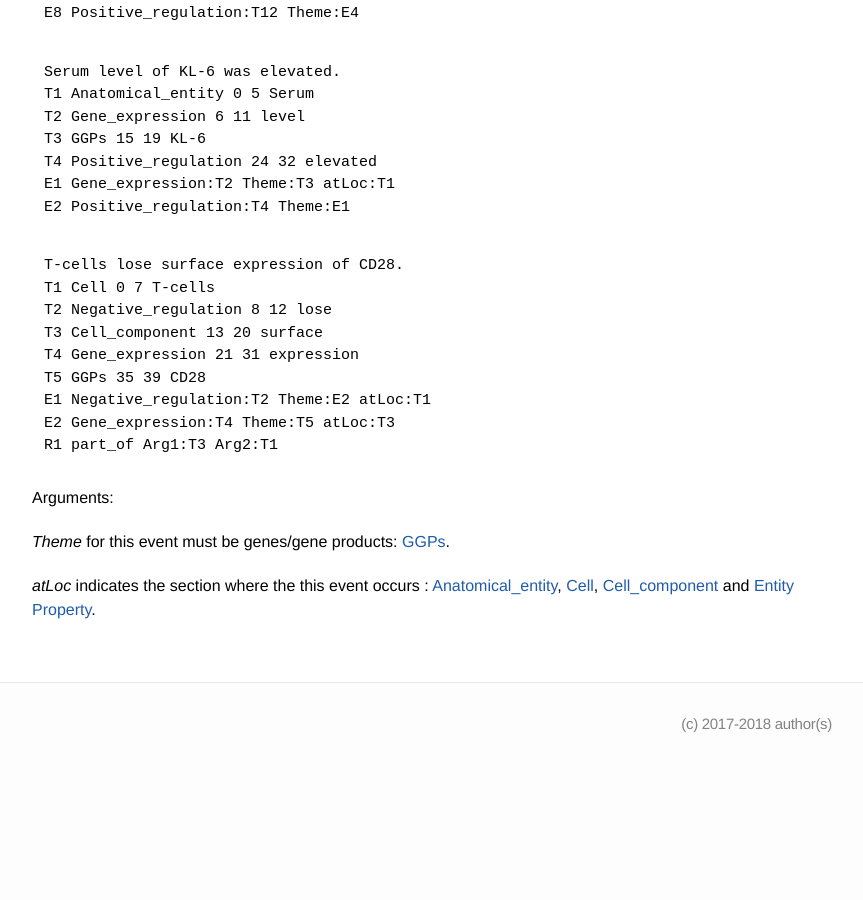
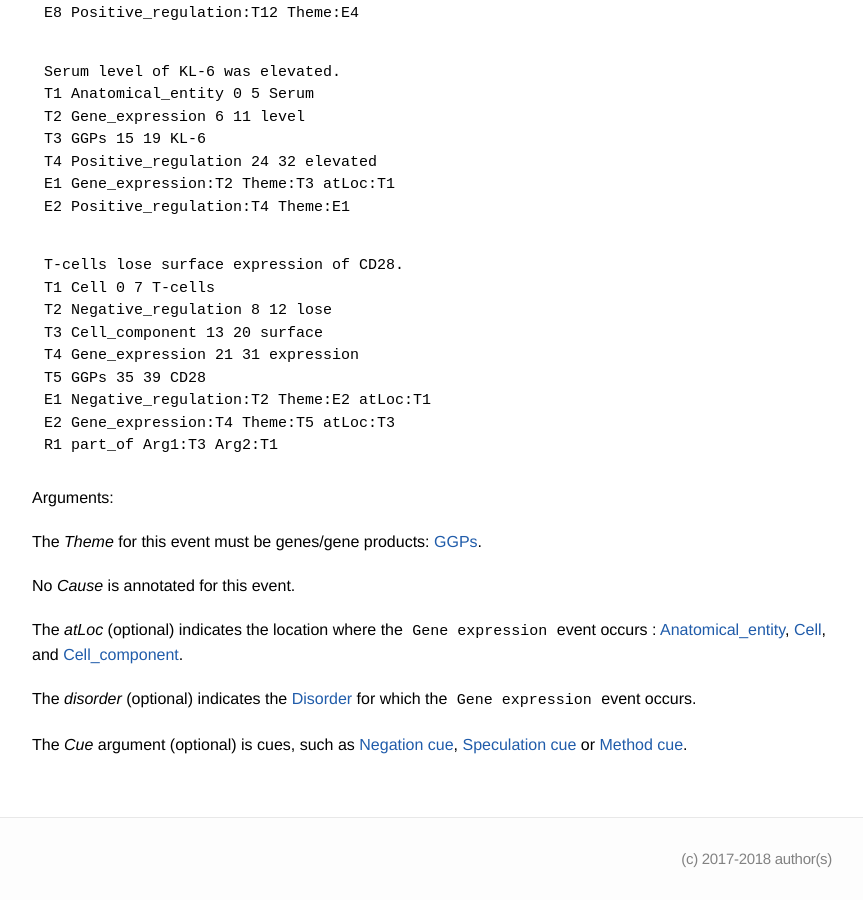
Before and after one commit to ezcatdb/molbiol_lung_corpus-guidelines, a Jekyll site: the page built from _event/Gene_expression.md, in a window 1280 px wide and 900 px high, scrolled down 1294 px. Shown: the whole window, without its empty margins (208-1071 px from the left). Built offline with Jekyll 4.4.1, drawn with Linux system fonts in a browser that asks for light colours; before the commit the page ends 2059 px from its top, so only the background shows below that.

Commit message:
correction of arguments in _event/Gene_expression.md

```diff
--- a/_event/Gene_expression.md
+++ b/_event/Gene_expression.md
@@ -113,9 +113,15 @@ E8 Positive_regulation:T12 Theme:E4
 
 Arguments:
 
-*Theme* for this event must be genes/gene products: [GGPs]().
+The *Theme* for this event must be genes/gene products: [GGPs]().
 
-*atLoc* indicates the section where the this event occurs : [Anatomical_entity](), [Cell](), [Cell_component]() and [Entity Property]().
+No *Cause* is annotated for this event.
+
+The *atLoc* (optional) indicates the location where the `Gene expression` event occurs : [Anatomical_entity](), [Cell](), and [Cell_component]().
+
+The *disorder* (optional) indicates the [Disorder]() for which the `Gene expression` event occurs.
+
+The *Cue* argument (optional) is cues, such as [Negation cue](), [Speculation cue]() or [Method cue]().
 
 <!---
 The *atLoc*, *fromLoc* and *toLoc* for this event must be [Subject](), [Anatomical_entity](), [Cell](), [Cell_component]() and [Entity Property]().
```
